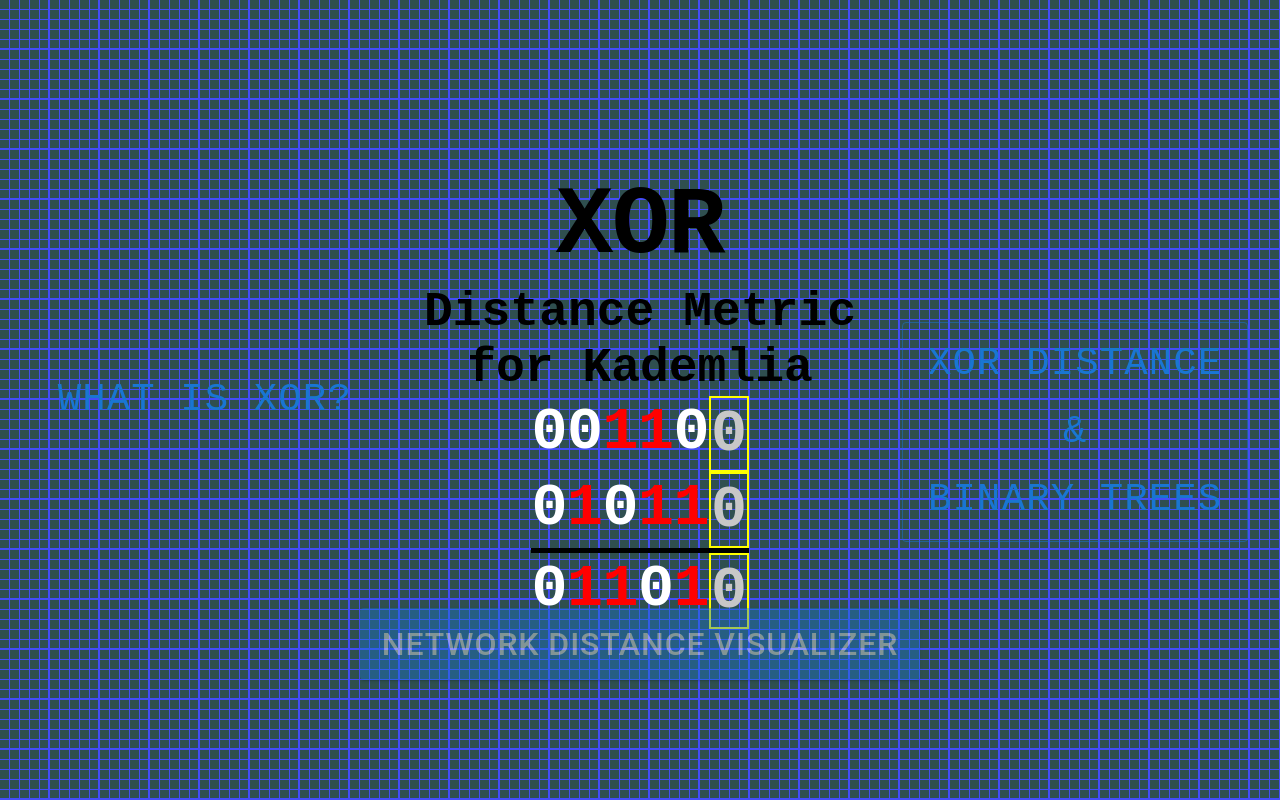
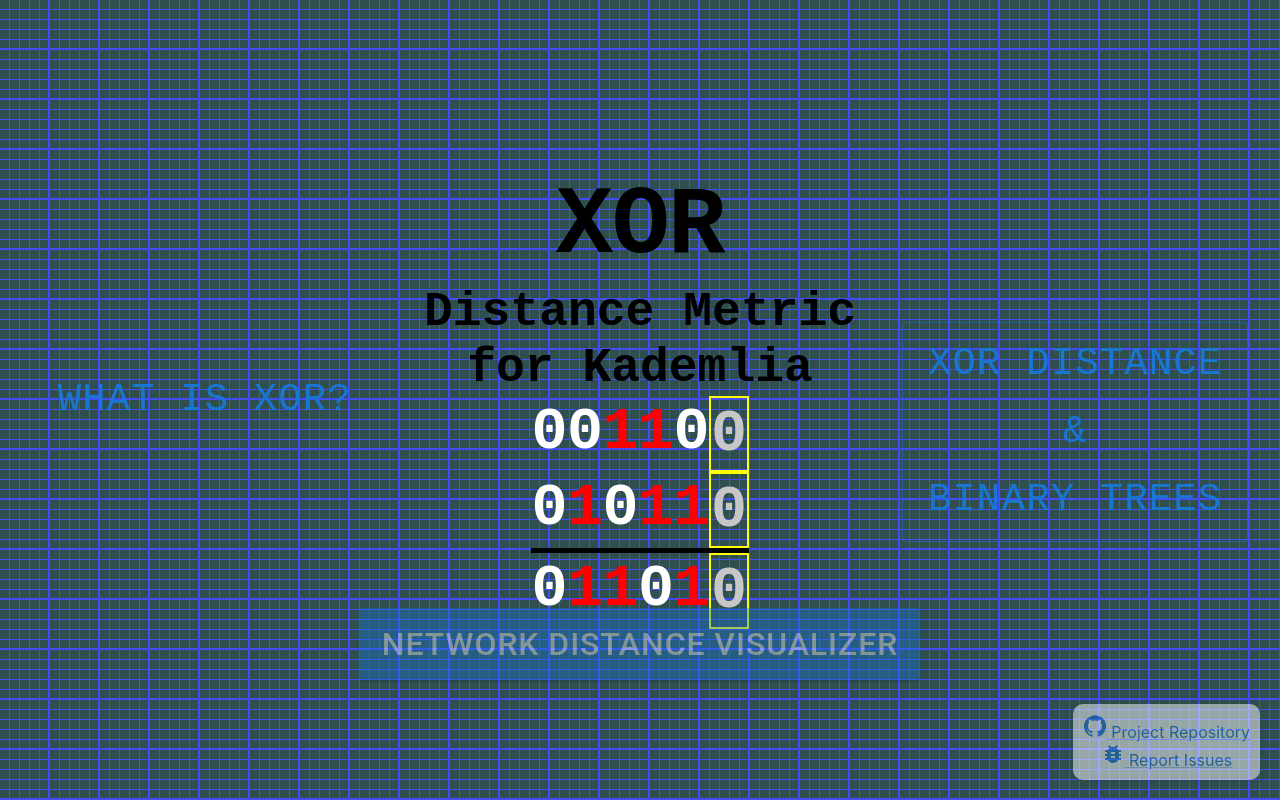
Before and after one commit to ScottyPoi/xor, a React (Create React App) app: page / in a window 1280 px wide. Built offline with nearby package versions, Linux system fonts and the light colour scheme.

Commit message:
add github links

```diff
--- a/src/Layout.tsx
+++ b/src/Layout.tsx
@@ -8,6 +8,7 @@
 import { SwipeLeftSharp, SwipeRightSharp } from "@mui/icons-material";
 import { Box, Button } from "@mui/material";
 import { Home } from "./Home";
+import Links from "./Links";
 
 export default function Layout() {
   const { state, dispatch } = useContext(BinaryTreeContext);
@@ -74,6 +75,7 @@
           </div>
         </>
       )}
+      <Links />
     </div>
   );
 }
--- /dev/null
+++ b/src/Links.tsx
@@ -0,0 +1,43 @@
+import Link from "@mui/material/Link/Link";
+import GitHubIcon from "@mui/icons-material/GitHub";
+import BugReportIcon from "@mui/icons-material/BugReport";
+import { Box } from "@mui/system";
+
+const linksStyle = {
+  position: "fixed",
+  right: "20px",
+  bottom: "20px",
+  maxWidth: "200px",
+  maxHeight: "100px",
+  backgroundColor: "white",
+  boxShadow: "0px 0px 10px rgba(0, 0, 0, 0.25)",
+  padding: "10px",
+  borderRadius: "10px",
+  opacity: "0.5",
+};
+
+const Links = () => {
+  return (
+    <Box
+      sx={linksStyle}
+    >
+      <Link
+        href="https://github.com/scottypoi/xor"
+        target="_blank"
+        rel="noopener"
+      >
+        <GitHubIcon /> Project Repository
+      </Link>
+      <br />
+      <Link
+        href="https://github.com/scottypoi/xor/issues"
+        target="_blank"
+        rel="noopener"
+      >
+        <BugReportIcon /> Report Issues
+      </Link>
+    </Box>
+  );
+};
+
+export default Links;
```
